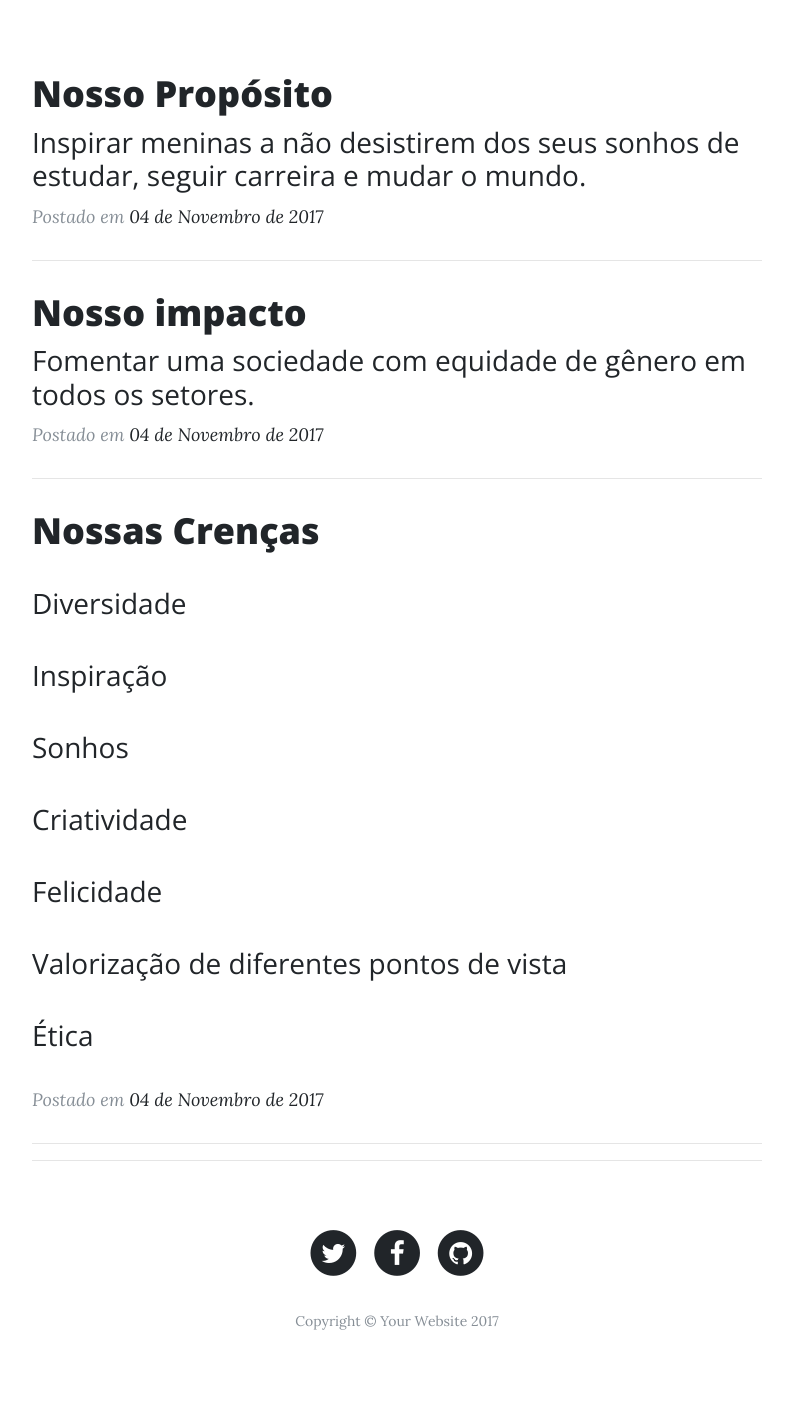
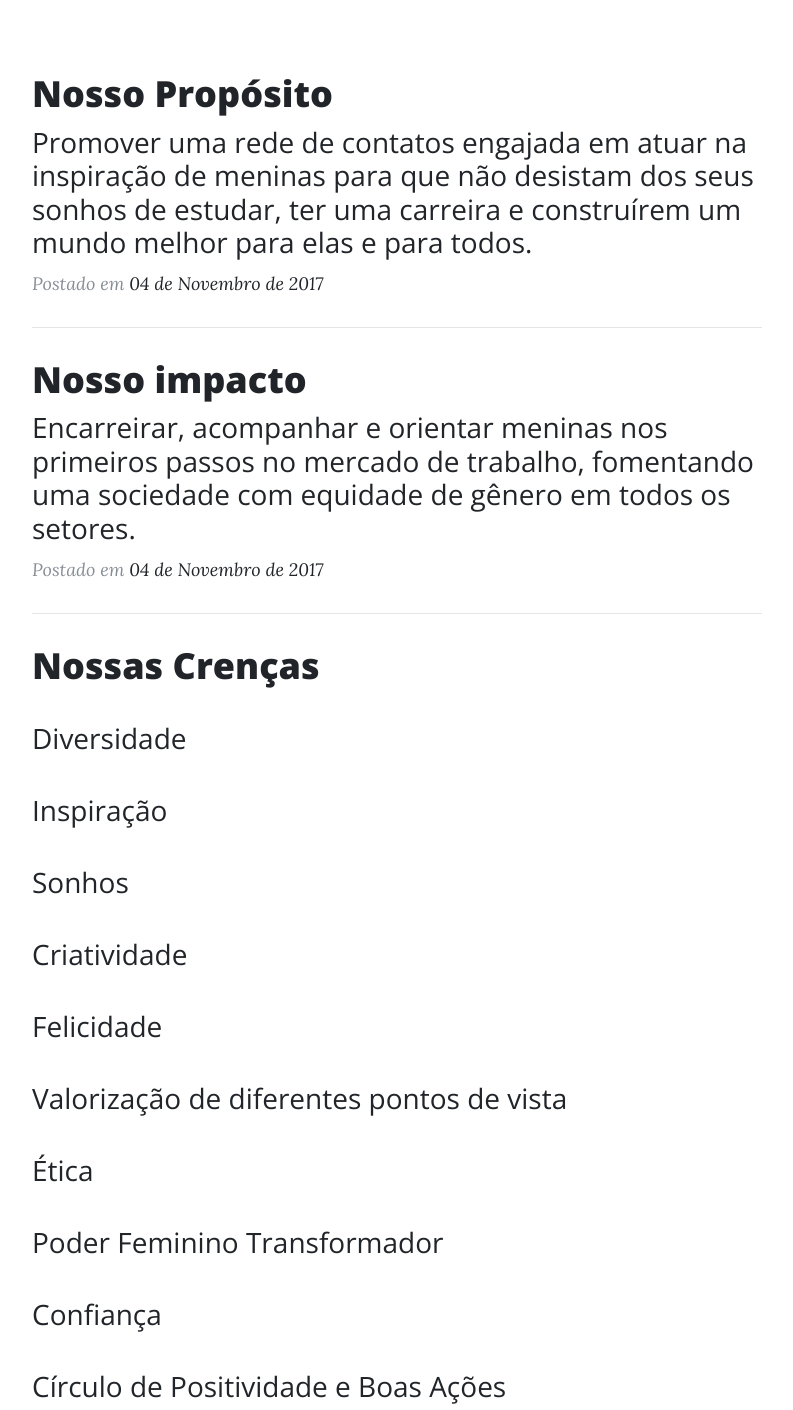
Before and after one commit to b-c-s/ONGvf, a website: page about.html in a window 1280 px wide. Shown: the part 540-1950 px from the top of the page, without its empty margins (243-1036 px from the left). Drawn offline with nearby package versions, Linux system fonts and the light colour scheme.

Commit message:
Add files via upload

```diff
--- a/about.html
+++ b/about.html
@@ -77,7 +77,7 @@
                 Nosso Propósito
               </h2>
               <h3 class="post-subtitle">
-                Inspirar meninas a não desistirem dos seus sonhos de estudar, seguir carreira e mudar o mundo.
+                Promover uma rede de contatos engajada em atuar na inspiração de meninas para que não desistam dos seus sonhos de estudar, ter uma carreira e construírem um mundo melhor para elas e para todos.
               </h3>
             </a>
             <p class="post-meta">Postado em
@@ -90,7 +90,7 @@
                 Nosso impacto
               </h2>
                <h3 class="post-subtitle">
-                Fomentar uma sociedade com equidade de gênero em todos os setores.
+                Encarreirar, acompanhar e orientar meninas nos primeiros passos no mercado de trabalho, fomentando uma sociedade com equidade de gênero em todos os setores.
                 </h3>
             </a>
             <p class="post-meta">Postado em
@@ -110,6 +110,9 @@
                 <p> Felicidade </p>
                 <p> Valorização de diferentes pontos de vista </p>
                 <p> Ética </p>
+                <p> Poder Feminino Transformador </p>
+                <p> Confiança </p>
+                <p> Círculo de Positividade e Boas Ações </p>
 
               </h3>
             </a>
```
